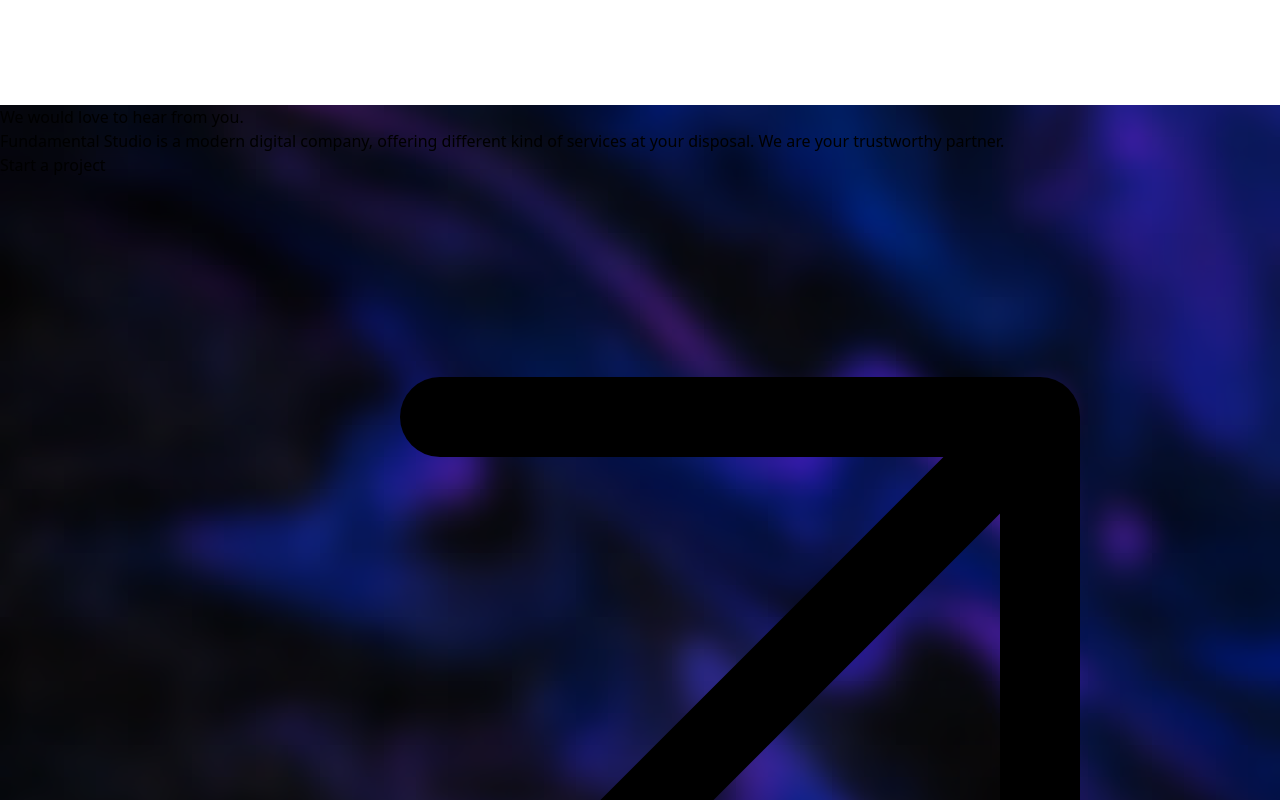
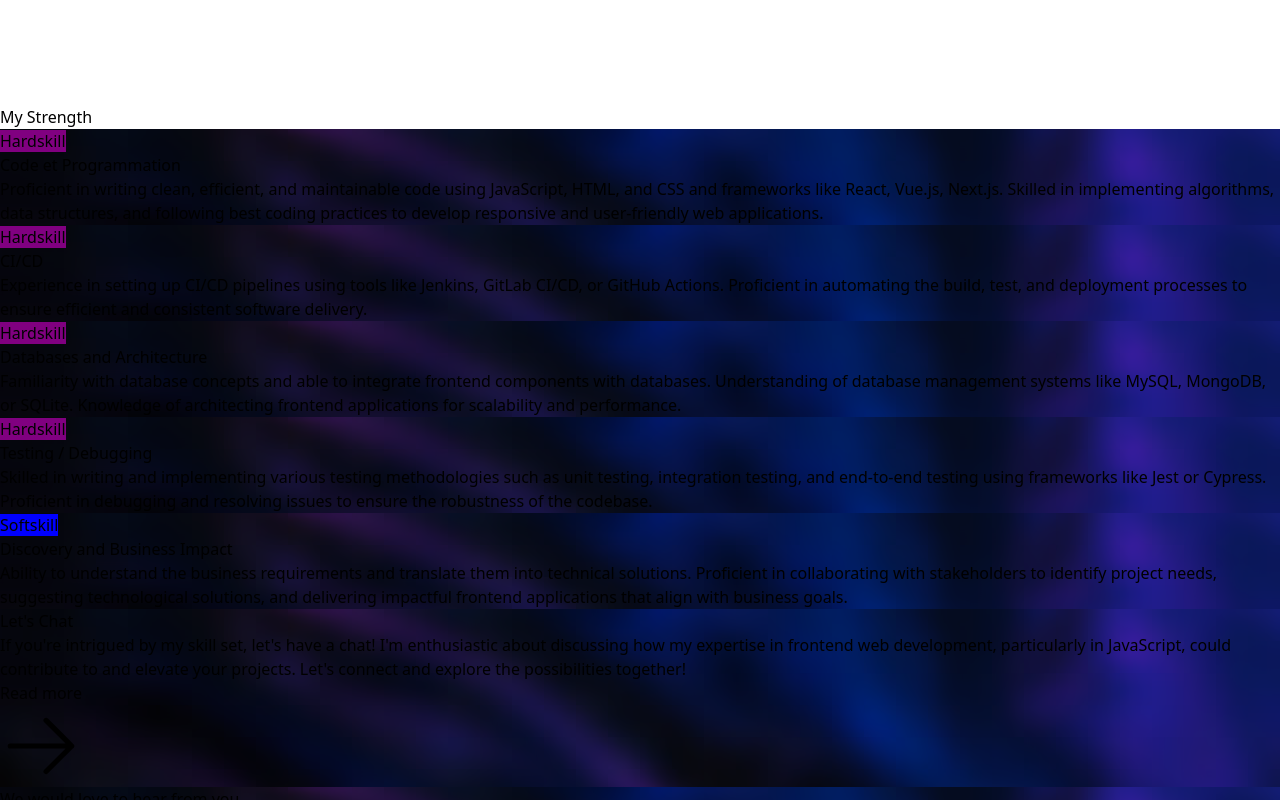
Before and after one commit to PrAndrian/portfolio, a React (Vite) app: page /project/1 in a window 1280 px wide. Shown: the part 1800-2600 px from the top of the page. Built offline with nearby package versions, Linux system fonts and the light colour scheme; grey boxes are pictures that could not be loaded; the HTML template or start-up script is replaced by a standard one.

Commit message:
Skill sections added and color modified

```diff
--- a/src/App.jsx
+++ b/src/App.jsx
@@ -1,7 +1,8 @@
-import Contact from "./Contact"
+import Contact from "./components/Contact"
 import About from "./components/About"
 import Hero from "./components/Hero"
 import Projects from "./components/Projects"
+import Skills from "./components/Skills"
 
 function App() {
   return (
@@ -9,6 +10,7 @@ function App() {
       <Hero/>
       <Projects/>
       <About/>
+      <Skills/>
       <Contact/>
     </>
   )
--- a/src/components/Menu.jsx
+++ b/src/components/Menu.jsx
@@ -19,7 +19,7 @@ const Menu = ({isOpen,setState}) => {
 
     return (
         <>
-            <div className='fixed w-full h-screen bg-green-500 z-[950] transition-all duration-500' style={{top:`${isOpen ? "0%" : "-100%"}`}}></div>
+            <div className='fixed w-full h-screen z-[950] transition-all duration-500' style={{top:`${isOpen ? "0%" : "-100%"}`,backgroundColor:"#5E17EB"}}></div>
             <nav className='background-menu fixed w-full h-screen p-10 z-[999] transition-all duration-1000' style={{top:`${isOpen ? "0%" : "-100%"}`}}>
                 <div className='container mx-auto flex flex-col justify-between h-full z-40 relative'>
                     <div className="flex items-center justify-between">
--- /dev/null
+++ b/src/components/SkillCard.jsx
@@ -0,0 +1,34 @@
+import PropTypes from "prop-types"
+
+const SkillCard = ({title,description,tag}) => {
+  return (
+    <div className='relative bckg-fundamental rounded-lg p-10 text-white flex flex-col space-y-2 items-start transition-all duration-300 overflow-hidden h-auto lg:h-[500px] shadow hover:shadow-2xl hover:scale-105'>
+        <div className="absolute inset-0 w-full h-full bg-black opacity-50 z-1"></div>
+        {tag &&
+            <div className="w-24 h-20 -mt-32 -ml-1 -mb-14 z-20">
+                <span className="px-3 py-1 rounded text-white" style={{background : tag === "Softskill" ? "blue" : "purple"}}>
+                    {tag}
+                </span>
+            </div>
+        }
+        <span className="text-3xl font-visby font-bold z-20">{title}</span>
+        <div className="z-20 h-40">
+            <p>{description}</p>
+        </div>
+        {!tag &&
+            <button className="bg-[#5E17EB] text-white flex-shrink py-3 px-6 rounded font-bold items-center space-x-2 group w-40 flex z-20">
+                <span>Read more</span>
+                <svg xmlns="http://www.w3.org/2000/svg" fill="none" viewBox="0 0 24 24" strokeWidth="1.5" stroke="currentColor" className="w-5 h-5 group-hover:-rotate-45 transition-all duration-300"><path strokeLinecap="round" strokeLinejoin="round" d="M13.5 4.5L21 12m0 0l-7.5 7.5M21 12H3"></path></svg>
+            </button>
+        }
+    </div>
+  )
+}
+
+SkillCard.propTypes  = {
+    title: PropTypes.string.isRequired,
+    description: PropTypes.string.isRequired,
+    tag: PropTypes.string.isRequired,
+}
+
+export default SkillCard
--- /dev/null
+++ b/src/components/Skills.jsx
@@ -0,0 +1,32 @@
+import SkillCard from "./SkillCard"
+import {skills} from '../mockData'
+
+const Skills = () => {
+  return (
+    <section className='bg-white py-5 px-5 lg:py-0 xl:py-20 lg:px-10 xl:px-5'>
+        <div className='container mx-auto'>
+          <div className="flex items-center space-x-10">
+            <h2 className="text-3xl lg:text-5xl xl:text-6xl font-bold flex-shrink text-motion"> My Strength </h2>
+            <div className="flex-1 bg-gray-200 h-px"></div>
+          </div>
+          <div className="grid grid-cols-1 lg:grid-cols-2 xl:grid-cols-3 mt-10 relative gap-10">
+            {skills.map((skill,i)=>
+              <SkillCard
+                key={i}
+                tag={skill.tag}
+                title={skill.title}
+                description={skill.description}
+              />
+            )}
+            <SkillCard
+                tag={""}
+                title={"Let's Chat"}
+                description={"If you're intrigued by my skill set, let's have a chat! I'm enthusiastic about discussing how my expertise in frontend web development, particularly in JavaScript, could contribute to and elevate your projects. Let's connect and explore the possibilities together!"}
+              />
+          </div>
+        </div>
+    </section>
+  )
+}
+
+export default Skills
--- a/src/mockData.js
+++ b/src/mockData.js
@@ -18,3 +18,31 @@ export const projects= [
         url:"//images.ctfassets.net/g6o2flkpydd9/5J6stIym1cw05HRocj9DxY/054a0a7d7b57ac6ea0c349bb94b1349f/02_copy.png"
     },
 ]
+
+export const skills= [
+    {
+        tag:"Hardskill",
+        title : "Code et Programmation",
+        description : "Proficient in writing clean, efficient, and maintainable code using JavaScript, HTML, and CSS and frameworks like React, Vue.js, Next.js. Skilled in implementing algorithms, data structures, and following best coding practices to develop responsive and user-friendly web applications.",
+    },
+    {
+        tag:"Hardskill",
+        title : "CI/CD",
+        description : "Experience in setting up CI/CD pipelines using tools like Jenkins, GitLab CI/CD, or GitHub Actions. Proficient in automating the build, test, and deployment processes to ensure efficient and consistent software delivery.",
+    },
+    {
+        tag:"Hardskill",
+        title : "Databases and Architecture",
+        description : "Familiarity with database concepts and able to integrate frontend components with databases. Understanding of database management systems like MySQL, MongoDB, or SQLite. Knowledge of architecting frontend applications for scalability and performance.",
+    },
+    {
+        tag:"Hardskill",
+        title : "Testing / Debugging",
+        description : "Skilled in writing and implementing various testing methodologies such as unit testing, integration testing, and end-to-end testing using frameworks like Jest or Cypress. Proficient in debugging and resolving issues to ensure the robustness of the codebase.",
+    },
+    {
+        tag:"Softskill",
+        title : "Discovery and Business Impact",
+        description : "Ability to understand the business requirements and translate them into technical solutions. Proficient in collaborating with stakeholders to identify project needs, suggesting technological solutions, and delivering impactful frontend applications that align with business goals.",
+    },
+]
```
Also changed, not shown: src/components/Reviews.jsx (deleted, +0 -17 lines), src/components/Contact.jsx (renamed from src/Contact.jsx).
